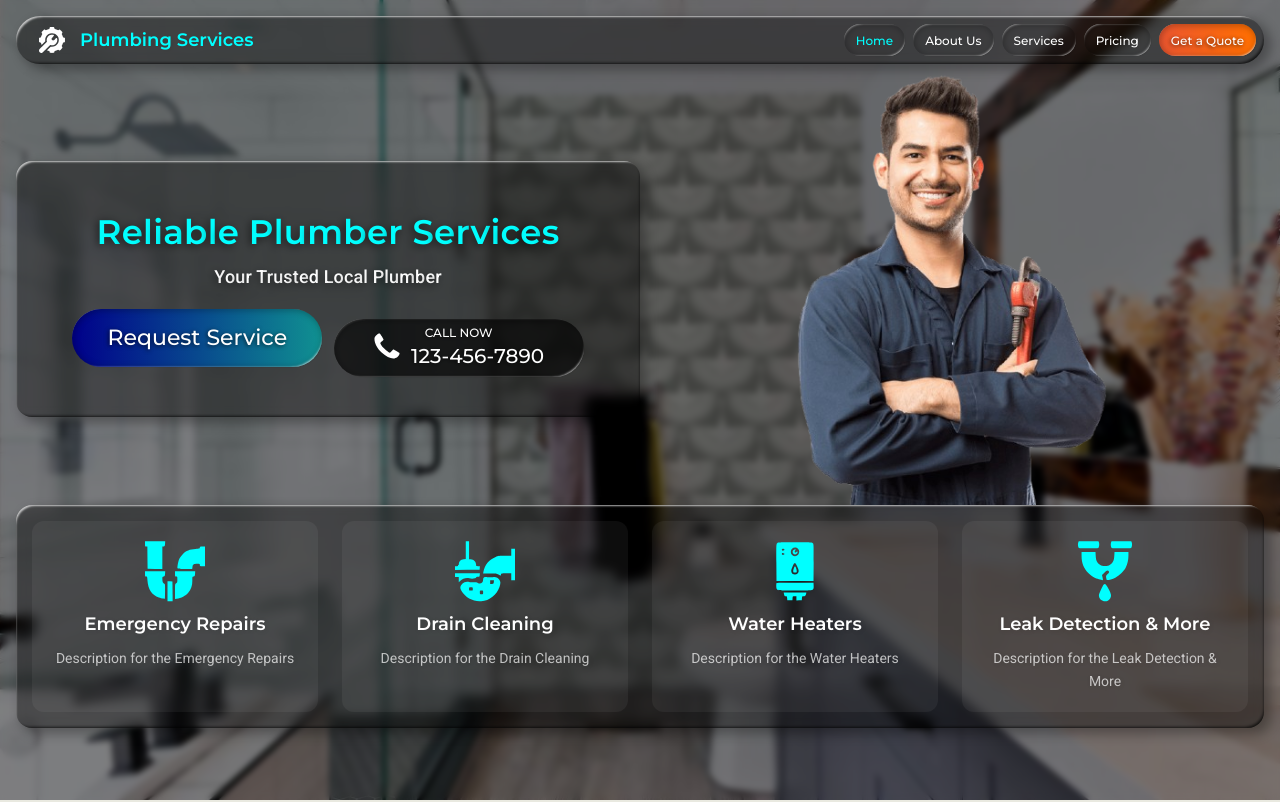
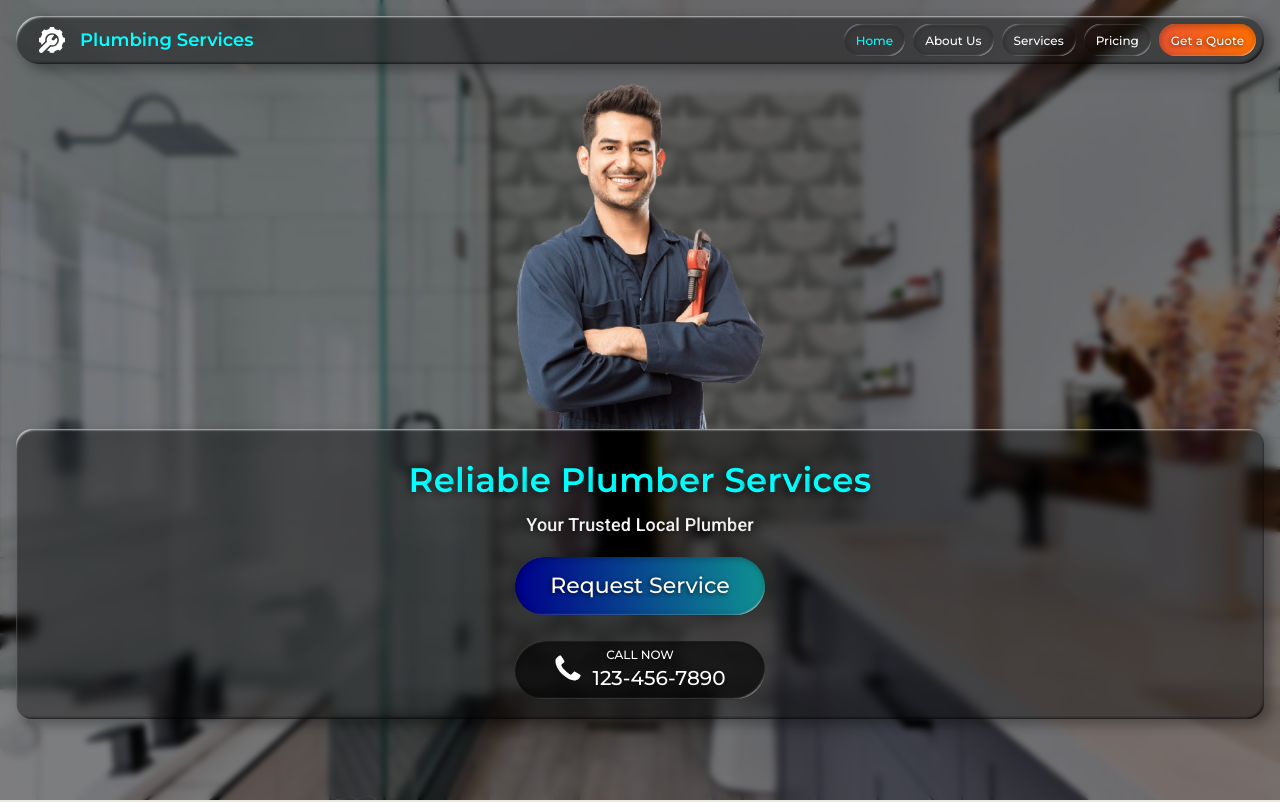
Before and after one commit to alex-chaliy/services-landing, a Next.js app: page / in a window 1280 px wide. Shown: the top 802 px of the page. Built offline with nearby package versions, Linux system fonts and the light colour scheme.

Commit message:
fixed root-font-size for large screens; replaced logo with from px to rem

```diff
--- a/app/components/logo/Logo.tsx
+++ b/app/components/logo/Logo.tsx
@@ -14,7 +14,7 @@ interface LogoProps {
 export default function Logo(props: LogoProps) {
   const {
     className,
-    width = '26px',
+    width = '1.625rem',
     height = 'auto',
     alt = 'App Logo',
     mode = 'default',
--- a/app/features/main-screen/main-screen.scss
+++ b/app/features/main-screen/main-screen.scss
@@ -132,7 +132,10 @@ $action-box-width: remm(500px);
     justify-content: center;
 
     &-img {
+      display: block;
       width: 50%;
+      max-width: remm(300px);
+      height: auto;
     }
   }
 
@@ -145,7 +148,7 @@ $action-box-width: remm(500px);
   }
 }
 
-@media (max-width: $bp-md) {
+@media (max-width: $bp-lg) {
   .app-main-screen {
     background-attachment: scroll;
 
@@ -162,7 +165,7 @@ $action-box-width: remm(500px);
   }
 }
 
-@media (max-width: $bp-lg) {
+@media (max-width: $bp-xlg) {
   .app-main-screen {
     &__action-section {
       flex-direction: column-reverse;
--- a/app/globals.scss
+++ b/app/globals.scss
@@ -10,6 +10,11 @@
 @use 'scss/functions.scss' as *;
 
 $root-font-size-mobile: 18px;
+$root-font-size-xlg: 20px;
+$root-font-size-xxlg: 25px;
+$root-font-size-hd: 30px;
+$root-font-size-xhd: 40px;
+$root-font-size-xxhd: 50px;
 
 body,
 html {
@@ -32,10 +37,38 @@ body {
   box-sizing: border-box;
 }
 
-
-
 @media (max-width: ($bp-md - 1px)) {
   html, body {
     font-size: $root-font-size-mobile;
   }
 }
+
+@media (min-width: ($bp-xlg)) {
+  html, body {
+    font-size: $root-font-size-xlg;
+  }
+}
+
+@media (min-width: ($bp-xxlg)) {
+  html, body {
+    font-size: $root-font-size-xxlg;
+  }
+}
+
+@media (min-width: ($bp-hd)) {
+  html, body {
+    font-size: remm($root-font-size-hd);
+  }
+}
+
+@media (min-width: ($bp-xhd)) {
+  html, body {
+    font-size: remm($root-font-size-xhd);
+  }
+}
+
+@media (min-width: ($bp-xxhd)) {
+  html, body {
+    font-size: remm($root-font-size-xxhd);
+  }
+}
--- a/app/scss/breakpoints.scss
+++ b/app/scss/breakpoints.scss
@@ -5,3 +5,6 @@ $bp-md: 768px;
 $bp-lg: 1024px;
 $bp-xlg: 1440px;
 $bp-xxlg: 1920px;
+$bp-hd: 2560px;
+$bp-xhd: 3140px;
+$bp-xxhd: 3840px;
```
